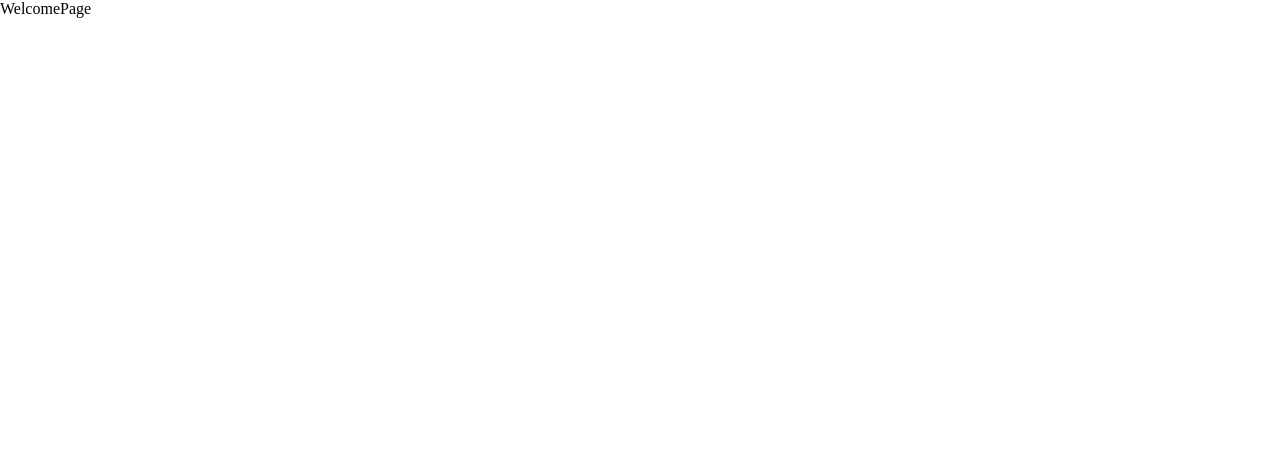
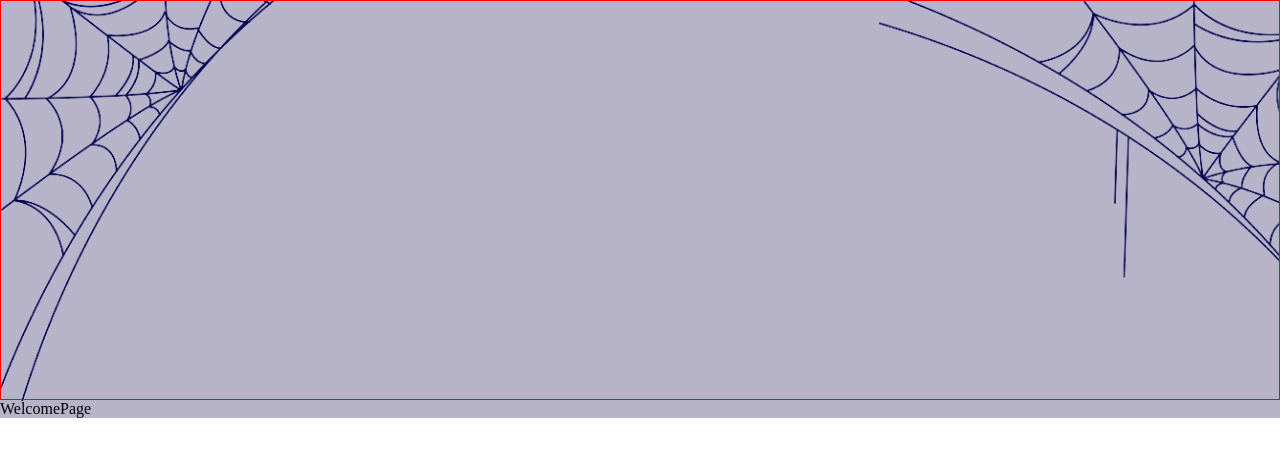
Before and after one commit to belenjn/horror-watcher-app, a React (Vite) app: page / in a window 1280 px wide. Shown: the top 456 px of the page. Built offline with nearby package versions, Linux system fonts and the light colour scheme.

Commit message:
Webs added in welcome page

```diff
--- a/src/index.css
+++ b/src/App.css
@@ -1,3 +1,10 @@
+
+
+:root {
+  --main-bg-color: #1D1D1D;
+  --welcome-page-bg-color: #B7B4C9;
+}
+
 html,
 * {
   box-sizing: border-box;
--- a/src/App.tsx
+++ b/src/App.tsx
@@ -1,8 +1,6 @@
-import { useState } from 'react'
 import { WelcomePage } from './components/welcome-page/WelcomePage'
 
 function App() {
-  const [count, setCount] = useState(0)
 
   return (
     <div className="App">
--- a/src/components/welcome-page/WelcomePage.css
+++ b/src/components/welcome-page/WelcomePage.css
@@ -0,0 +1,30 @@
+.welcomePage__container {
+  background-color: var(--welcome-page-bg-color);
+  height: 100%;
+}
+
+.webs__container {
+  border: 1px solid red;
+  display: flex;
+  flex-direction: row;
+  justify-content: space-between;
+  width: 100%;
+  height: 400px;
+}
+
+.web__left {
+  background-image: url("../../assets/web-left.png");
+}
+
+.web__right {
+  background-image: url("../../assets/web-right.png");
+}
+
+.web__right,
+.web__left {
+  background-repeat: no-repeat;
+  background-size: cover;
+  background-position: center;
+  width: 400px;
+  height: 400px;
+}
--- a/src/components/welcome-page/WelcomePage.tsx
+++ b/src/components/welcome-page/WelcomePage.tsx
@@ -1,6 +1,13 @@
+import "./WelcomePage.css";
 
 export const WelcomePage = () => {
   return (
-    <div>WelcomePage</div>
+    <div className="welcomePage__container">
+      <div className="webs__container">
+        <div className="web__left"/>
+        <div className="web__right"/>
+      </div>
+      WelcomePage
+    </div>
   )
 }
--- a/src/main.tsx
+++ b/src/main.tsx
@@ -1,7 +1,7 @@
 import React from 'react'
 import ReactDOM from 'react-dom/client'
 import App from './App'
-import './index.css'
+import './App.css'
 
 ReactDOM.createRoot(document.getElementById('root') as HTMLElement).render(
   <React.StrictMode>
```
Also changed, not shown: src/assets/web-left.png (added), src/assets/web-right.png (added).
